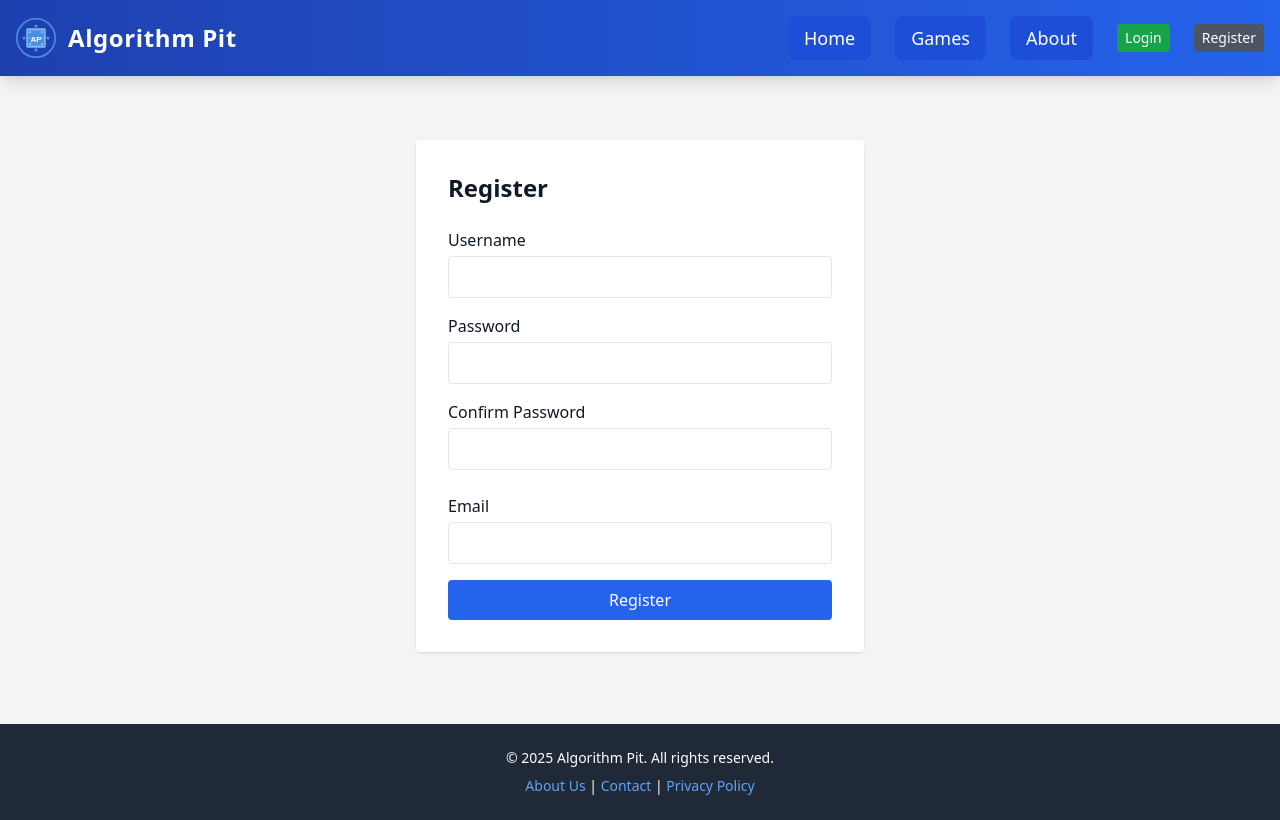
After one commit to cuber-yuan/algorithm-pit, a Flask app: page /register in a window 1280 px wide. The commit adds this page. Run offline with Flask 3, Linux system fonts and the light colour scheme; some libraries are stand-ins or nearby versions.

Commit message:
add register

```diff
--- a/app/auth.py
+++ b/app/auth.py
@@ -1,15 +1,56 @@
 from flask import Blueprint, render_template, request, jsonify, redirect, url_for
 from flask_login import login_user, logout_user, login_required, current_user
-from werkzeug.security import check_password_hash
-from .models import User, users
+from werkzeug.security import check_password_hash, generate_password_hash
+from .models import User
 from . import login_manager
+from dotenv import load_dotenv
+import os
+import pymysql
+
+load_dotenv()
 
 auth_bp = Blueprint('auth', __name__)
 
+def get_user_from_db(username):
+    conn = pymysql.connect(
+        host=os.getenv('DB_HOST'),
+        user=os.getenv('DB_USER'),
+        password=os.getenv('DB_PASSWORD'),
+        database=os.getenv('DB_NAME'),
+        charset='utf8mb4'
+    )
+    cursor = conn.cursor()
+    cursor.execute("SELECT username, password_hash FROM users WHERE username = %s", (username,))
+    row = cursor.fetchone()
+    conn.close()
+    if row:
+        return {'username': row[0], 'password_hash': row[1]}
+    return None
+
+def create_user_in_db(username, password):
+    password_hash = generate_password_hash(password)
+    conn = pymysql.connect(
+        host=os.getenv('DB_HOST'),
+        user=os.getenv('DB_USER'),
+        password=os.getenv('DB_PASSWORD'),
+        database=os.getenv('DB_NAME'),
+        charset='utf8mb4'
+    )
+    cursor = conn.cursor()
+    try:
+        cursor.execute("INSERT INTO users (username, password_hash) VALUES (%s, %s)", (username, password_hash))
+        conn.commit()
+        return True
+    except pymysql.err.IntegrityError:
+        return False
+    finally:
+        conn.close()
+
 @login_manager.user_loader
 def load_user(user_id):
-    if user_id in users:
-        return User(user_id)
+    user_data = get_user_from_db(user_id)
+    if user_data:
+        return User(user_data['username'])
     return None
 
 @auth_bp.route('/login', methods=['GET', 'POST'])
@@ -17,7 +58,8 @@ def login():
     if request.method == 'POST':
         username = request.form.get('username')
         password = request.form.get('password')
-        if username in users and check_password_hash(users[username], password):
+        user_data = get_user_from_db(username)
+        if user_data and check_password_hash(user_data['password_hash'], password):
             user = User(username)
             login_user(user)
             return jsonify({"message": "Login successful"})
@@ -36,3 +78,18 @@ def logout():
 @login_required
 def protected():
     return jsonify({"message": f"Hello, {current_user.id}! This is a protected route."})
+
+@auth_bp.route('/register', methods=['GET', 'POST'])
+def register():
+    if request.method == 'POST':
+        username = request.form.get('username')
+        password = request.form.get('password')
+        if not username or not password:
+            return jsonify({"message": "Username and password required"}), 400
+        if get_user_from_db(username):
+            return jsonify({"message": "Username already exists"}), 409
+        if create_user_in_db(username, password):
+            return redirect(url_for('main.home'))
+        else:
+            return jsonify({"message": "Registration failed"}), 500
+    return render_template('register.html')
--- a/app/models.py
+++ b/app/models.py
@@ -1,9 +1,9 @@
 from flask_login import UserMixin
 from werkzeug.security import generate_password_hash
 
-users = {
-    'admin': generate_password_hash('algorithmpit')
-}
+# users = {
+#     'admin': generate_password_hash('algorithmpit')
+# }
 
 class User(UserMixin):
     def __init__(self, id):
--- a/app/templates/base.html
+++ b/app/templates/base.html
@@ -59,7 +59,7 @@
                     <a href="{{ url_for('auth.login') }}" class="px-2 py-1 rounded bg-green-600 text-white hover:bg-green-500 transition-colors duration-200 text-sm">Login</a>
                 </li>
                 <li class="flex items-center">
-                    <button onclick="alert('Registration is not available. Please contact the administrator.')" class="px-2 py-1 rounded bg-gray-600 text-white hover:bg-gray-500 transition-colors duration-200 text-sm">Register</button>
+                    <a href="{{ url_for('auth.register') }}" class="px-2 py-1 rounded bg-gray-600 text-white hover:bg-gray-500 transition-colors duration-200 text-sm">Register</a>
                 </li>
                 {% endif %}
             </ul>
--- /dev/null
+++ b/app/templates/register.html
@@ -0,0 +1,64 @@
+{% extends 'base.html' %}
+
+{% block title %}Register - Algorithm Pit{% endblock %}
+
+{% block content %}
+<div class="max-w-md mx-auto mt-10 bg-white p-8 rounded shadow">
+    <h2 class="text-2xl font-bold mb-6">Register</h2>
+    <form method="post" id="register-form">
+        <div class="mb-4">
+            <label class="block mb-1" for="username">Username</label>
+            <input class="w-full border px-3 py-2 rounded" type="text" name="username" id="username" required minlength="4" autocomplete="off">
+        </div>
+        <div class="mb-4">
+            <label class="block mb-1" for="password">Password</label>
+            <input class="w-full border px-3 py-2 rounded" type="password" name="password" id="password" required minlength="6" autocomplete="off">
+        </div>
+        <div class="mb-6">
+            <label class="block mb-1" for="confirm_password">Confirm Password</label>
+            <input class="w-full border px-3 py-2 rounded" type="password" name="confirm_password" id="confirm_password" required minlength="6" autocomplete="off">
+        </div>
+        <div class="mb-4">
+            <label class="block mb-1" for="email">Email</label>
+            <input class="w-full border px-3 py-2 rounded" type="email" name="email" id="email" required autocomplete="off">
+        </div>
+        <div id="error-message" class="text-red-600 mb-4"></div>
+        <button class="w-full bg-blue-600 text-white py-2 rounded hover:bg-blue-700" type="submit">Register</button>
+    </form>
+</div>
+<script>
+document.getElementById('register-form').onsubmit = function(e) {
+    const username = document.getElementById('username').value.trim();
+    const email = document.getElementById('email').value.trim();
+    const password = document.getElementById('password').value;
+    const confirm = document.getElementById('confirm_password').value;
+    const errorDiv = document.getElementById('error-message');
+    errorDiv.textContent = '';
+
+
+    if (username.length < 4) {
+        errorDiv.textContent = 'Username must be at least 4 characters.';
+        e.preventDefault();
+        return false;
+    }
+
+    if (!/^[\w\.-]+@[\w\.-]+\.\w+$/.test(email)) {
+        errorDiv.textContent = 'Please enter a valid email address.';
+        e.preventDefault();
+        return false;
+    }
+
+    if (password.length < 6) {
+        errorDiv.textContent = 'Password must be at least 6 characters.';
+        e.preventDefault();
+        return false;
+    }
+
+    if (password !== confirm) {
+        errorDiv.textContent = 'Passwords do not match.';
+        e.preventDefault();
+        return false;
+    }
+};
+</script>
+{% endblock %}
--- a/requirements.txt
+++ b/requirements.txt
@@ -2,3 +2,5 @@ Flask
 flask-cors
 flask-socketio
 flask-login
+pymysql
+python-dotenv
```
